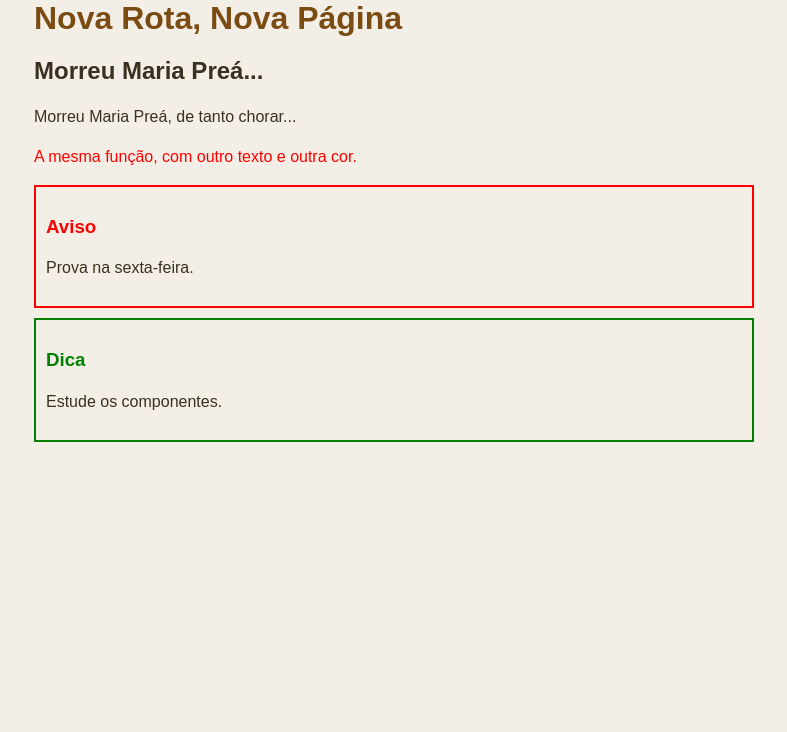
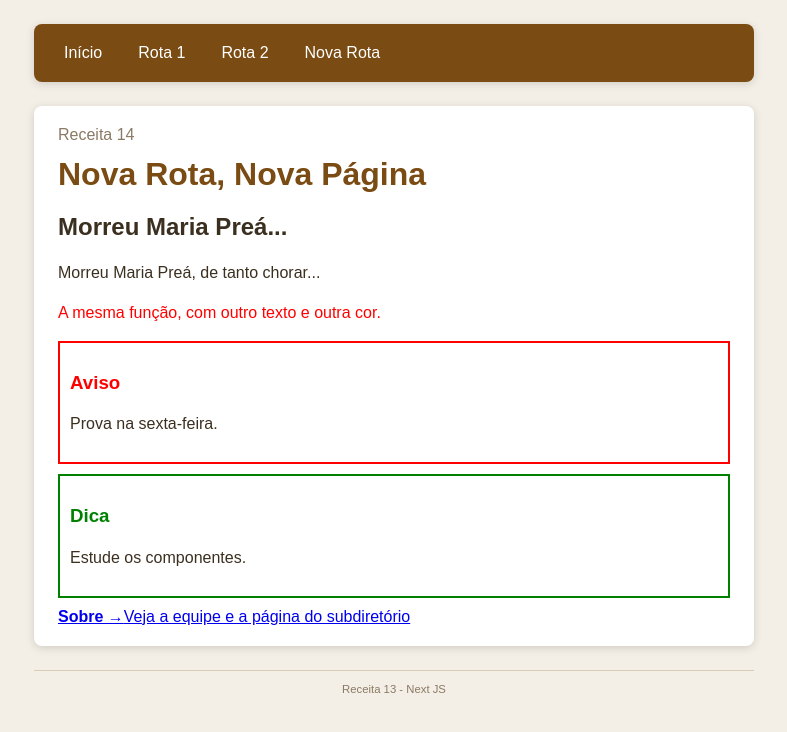
Before and after one commit to Flavia-Carvalho-1/Receitas-pweb-3, a Next.js app: page /novarota in a window 1280 px wide. Shown: the top 732 px of the page, without its empty margins (246-1033 px from the left). Built offline with nearby package versions, Linux system fonts and the light colour scheme.

Commit message:
Receita 14: página usa Menu e Rodape e linka para Sobre

```diff
--- a/app/novarota/page.js
+++ b/app/novarota/page.js
@@ -1,3 +1,4 @@
+import { Menu, Rodape } from "../page";
 import { MariaPrea, Mensagem, Cartao } from "./componentes";
 
 export default function NovaRotaHome(){
@@ -6,9 +7,15 @@ export default function NovaRotaHome(){
 
         <div>
 
+            <Menu />
+
+            <main className="cartao">
+
+                <div className="subtitulo">Receita 14</div>
+
                 <h1>Nova Rota, Nova Página</h1>
 
-          <MariaPrea/>
+                <MariaPrea />
 
                 <Mensagem texto="Morreu Maria Preá, de tanto chorar..." />
                 <Mensagem texto="A mesma função, com outro texto e outra cor." cor="red" />
@@ -16,6 +23,15 @@ export default function NovaRotaHome(){
                 <Cartao titulo="Aviso" texto="Prova na sexta-feira." cor="red" />
                 <Cartao titulo="Dica" texto="Estude os componentes." cor="green" />
 
+                <a href="/novarota/sobre" className="link-cartao">
+                    <strong>Sobre →</strong>
+                    <span>Veja a equipe e a página do subdiretório</span>
+                </a>
+
+            </main>
+
+            <Rodape />
+
         </div>
 
     )
```
Lines whose indentation alone changed are shown as unchanged.
